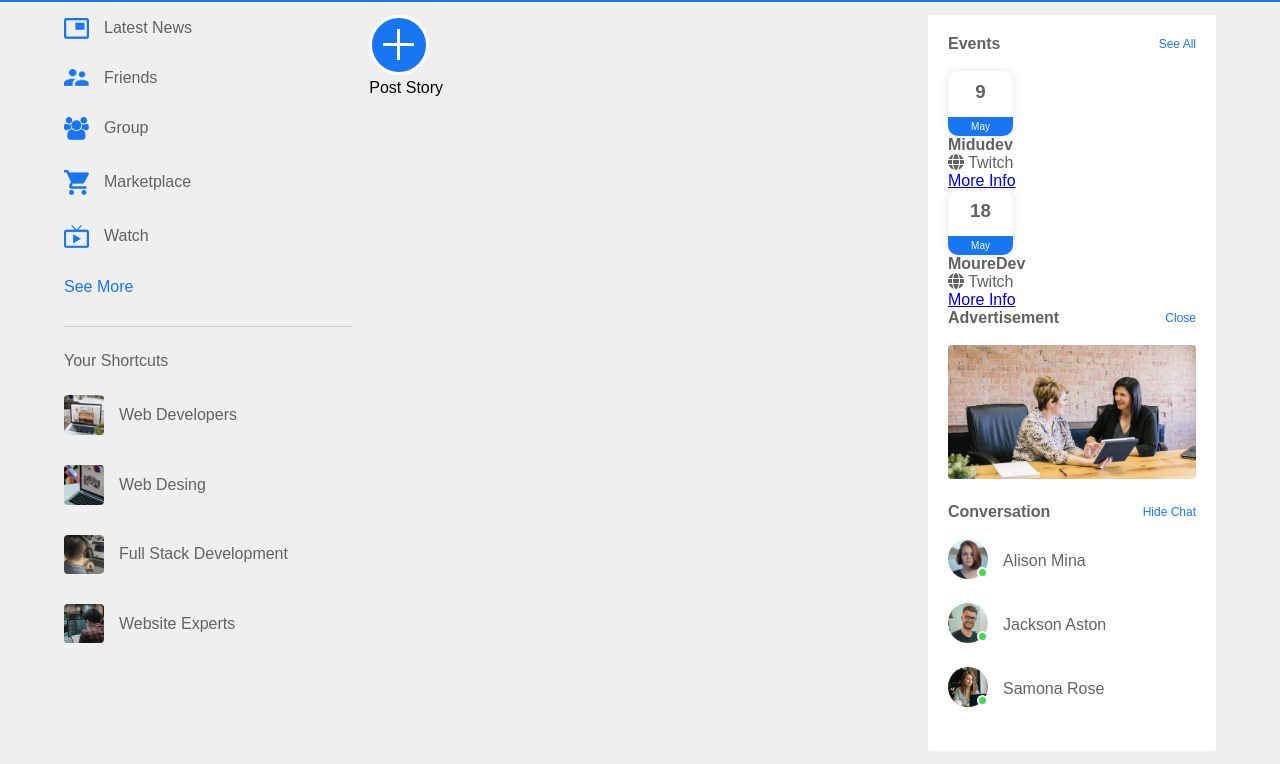
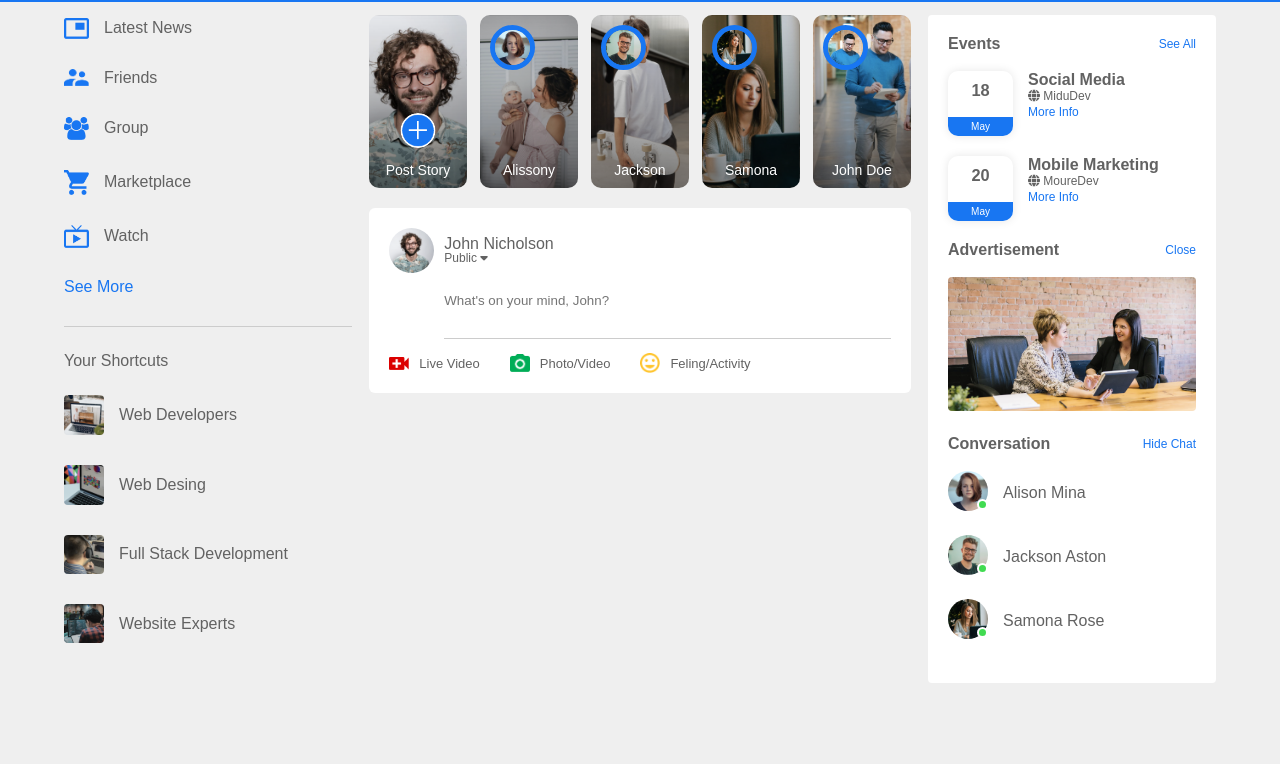
Before and after one commit to ramonsolis11/socialbook, a plain HTML site: page index.html in a window 1280 px wide. Shown: the part 52-816 px from the top of the page. Drawn offline with Linux system fonts and the light colour scheme.

Commit message:
Online_List

```diff
--- a/index.html
+++ b/index.html
@@ -1,69 +1,108 @@
 <!DOCTYPE html>
 <html lang="en">
   <head>
-    <meta charset="UTF-8">
-    <meta http-equiv="X-UA-Compatible" content="IE=edge">
-    <meta name="viewport" content="width=device-width, initial-scale=1.0">
+    <meta charset="UTF-8" />
+    <meta http-equiv="X-UA-Compatible" content="IE=edge" />
+    <meta name="viewport" content="width=device-width, initial-scale=1.0" />
     <title>SocialBook</title>
-    <link rel="stylesheet" href="style.css">
-    <script src="https://kit.fontawesome.com/1c632b172e.js" crossorigin="anonymous"></script>
+    <link rel="stylesheet" href="style.css" />
+    <script
+      src="https://kit.fontawesome.com/1c632b172e.js"
+      crossorigin="anonymous"
+    ></script>
   </head>
   <body>
-
     <nav>
       <div class="nav-left">
-            <img src="images/logo.png" class="logo">
+        <img src="images/logo.png" class="logo" />
         <ul>
-                <li><img src="images/notification.png"></li>
-                <li><img src="images/inbox.png"></li>
-                <li><img src="images/video.png"></li>
+          <li><img src="images/notification.png" /></li>
+          <li><img src="images/inbox.png" /></li>
+          <li><img src="images/video.png" /></li>
         </ul>
       </div>
       <div class="nav-right">
-
         <div class="search-box">
-                <img src="images/search.png">
-                <input type="text" placeholder="Search">
+          <img src="images/search.png" />
+          <input type="text" placeholder="Search" />
         </div>
         <div class="nav-user-icon online">
-                <img src="images/profile-pic.png">
+          <img src="images/profile-pic.png" />
         </div>
-
       </div>
     </nav>
 
     <div class="container">
       <div class="left-sidebar">
         <div class="imp-links">
-                <a href="#"><img src="images/news.png">Latest News</a>
-                <a href="#"><img src="images/friends.png">Friends</a>
-                <a href="#"><img src="images/group.png">Group</a>
-                <a href="#"><img src="images/marketplace.png">Marketplace</a>
-                <a href="#"><img src="images/watch.png">Watch</a>
+          <a href="#"><img src="images/news.png" />Latest News</a>
+          <a href="#"><img src="images/friends.png" />Friends</a>
+          <a href="#"><img src="images/group.png" />Group</a>
+          <a href="#"><img src="images/marketplace.png" />Marketplace</a>
+          <a href="#"><img src="images/watch.png" />Watch</a>
           <a href="#">See More</a>
         </div>
         <div class="shortcut-links">
           <p>Your Shortcuts</p>
-                <a href="#"><img src="images/shortcut-1.png">Web Developers</a>
-                <a href="#"><img src="images/shortcut-2.png">Web Desing</a>
-                <a href="#"><img src="images/shortcut-3.png">Full Stack Development</a>
-                <a href="#"><img src="images/shortcut-4.png">Website Experts</a>
+          <a href="#"><img src="images/shortcut-1.png" />Web Developers</a>
+          <a href="#"><img src="images/shortcut-2.png" />Web Desing</a>
+          <a href="#"
+            ><img src="images/shortcut-3.png" />Full Stack Development</a
+          >
+          <a href="#"><img src="images/shortcut-4.png" />Website Experts</a>
         </div>
       </div>
       <div class="main-content">
-
-
         <div class="story-gallery">
-                <div class="story">
-                    <img src="images/upload.png">
+          <div class="story story1">
+            <img src="images/upload.png" />
             <p>Post Story</p>
+          </div>
+          <div class="story story2">
+            <img src="images/member-1.png" />
+            <p>Alissony</p>
+          </div>
+          <div class="story story3">
+            <img src="images/member-2.png" />
+            <p>Jackson</p>
+          </div>
+          <div class="story story4">
+            <img src="images/member-3.png" />
+            <p>Samona</p>
+          </div>
+          <div class="story story5">
+            <img src="images/member-4.png" />
+            <p>John Doe</p>
           </div>
         </div>
 
+        <div class="write-post-container">
+          <div class="user-profile">
+            <img src="images/profile-pic.png" />
+            <div>
+              <p>John Nicholson</p>
+              <small
+                >Public <i class="fa-sharp fa-solid fa-caret-down"></i
+              ></small>
+            </div>
+          </div>
+
+          <div class="post-input-container">
+            <textarea
+              rows="3"
+              placeholder="What's on your mind, John?"
+            ></textarea>
+          </div>
+
+          <div class="add-post-links">
+            <a href="#"><img src="images/live-video.png" /> Live Video</a>
+            <a href="#"><img src="images/photo.png" /> Photo/Video</a>
+            <a href="#"><img src="images/feeling.png" /> Feling/Activity</a>
+          </div>
+        </div>
       </div>
 
       <div class="right-sidebar">
-
         <div class="sidebar-title">
           <h4>Events</h4>
           <a href="#">See All</a>
@@ -71,59 +110,56 @@
 
         <div class="event">
           <div class="left-event">
-                    <h3>9</h3>
+            <h3>18</h3>
             <span>May</span>
           </div>
           <div class="right-event">
-                    <h4>Midudev</h4>
-                    <p><i class="fa-solid fa-globe"></i> Twitch</p>
+            <h4>Social Media</h4>
+            <p><i class="fa-solid fa-globe"></i> MiduDev</p>
             <a href="#">More Info</a>
           </div>
         </div>
         <div class="event">
           <div class="left-event">
-                    <h3>18</h3>
+            <h3>20</h3>
             <span>May</span>
           </div>
           <div class="right-event">
-                    <h4>MoureDev</h4>
-                    <p><i class="fa-solid fa-globe"></i> Twitch</p>
+            <h4>Mobile Marketing</h4>
+            <p><i class="fa-solid fa-globe"></i> MoureDev</p>
             <a href="#">More Info</a>
           </div>
         </div>
-
         <div class="sidebar-title">
           <h4>Advertisement</h4>
           <a href="#">Close</a>
         </div>
-            <img src="images/advertisement.png" class="sidebar-ads">
+        <img src="images/advertisement.png" class="sidebar-ads" />
 
         <div class="sidebar-title">
           <h4>Conversation</h4>
           <a href="#">Hide Chat</a>
         </div>
 
-
         <div class="online-list">
           <div class="online">
-                    <img src="images/member-1.png">
+            <img src="images/member-1.png" />
           </div>
           <p>Alison Mina</p>
         </div>
         <div class="online-list">
           <div class="online">
-                    <img src="images/member-2.png">
+            <img src="images/member-2.png" />
           </div>
           <p>Jackson Aston</p>
         </div>
         <div class="online-list">
           <div class="online">
-                    <img src="images/member-3.png">
+            <img src="images/member-3.png" />
           </div>
           <p>Samona Rose</p>
         </div>
       </div>
     </div>
-
   </body>
 </html>
--- a/style.css
+++ b/style.css
@@ -143,7 +143,7 @@ nav{
     font-size: 12px;
 }
 
-.events{
+.event{
     display: flex;
     font-size: 14px;
     margin-bottom: 20px;
@@ -160,10 +160,10 @@ nav{
     overflow: hidden;
     box-shadow: 0 0 10px rgba(0, 0, 0, 0.1);
 }
-.events p{
+.event p{
     font-size: 12px;
 }
-.events a{
+.event a{
     font-size: 12px;
     text-decoration: none;
     color: #1876f2;
@@ -201,3 +201,118 @@ nav{
     top: unset;
     bottom: 5px;
 }
+
+.story-gallery{
+    display: flex;
+    justify-content: space-between;
+    margin-bottom: 20px;
+}
+.story{
+    flex-basis: 18%;
+    padding-top: 32%;
+    position: relative;
+    background-position: center;
+    background-size: cover;
+    border-radius: 10px;
+}
+.story img{
+    position: absolute;
+    width: 45px;
+    border-radius: 50%;
+    top: 10px;
+    left: 10px;
+    border: 5px solid #1876f2;
+}
+.story p{
+    position: absolute;
+    bottom: 10px;
+    width: 100%;
+    text-align: center;
+    color: #fff;
+    font-size: 14px;
+}
+.story1{
+    background-image: linear-gradient(transparent, rgba(0,0,0,0.5)),url(images/status-1.png);
+}
+.story2{
+    background-image: linear-gradient(transparent, rgba(0,0,0,0.5)),url(images/status-2.png);
+}
+.story3{
+    background-image: linear-gradient(transparent, rgba(0,0,0,0.5)),url(images/status-3.png);
+}
+.story4{
+    background-image: linear-gradient(transparent, rgba(0,0,0,0.5)),url(images/status-4.png);
+}
+.story5{
+    background-image: linear-gradient(transparent, rgba(0,0,0,0.5)),url(images/status-5.png);
+}
+.story.story1 img{
+    top: unset;
+    left: 50%;
+    bottom: 40px;
+    transform: translateX(-50%);
+    border: 0px;
+    width: 35px;
+}
+
+.write-post-container{
+    width: 100%;
+    background: #fff;
+    border-radius: 6px;
+    padding: 20px;
+    color: #626262;
+}
+.user-profile{
+    display: flex;
+    align-items: center;
+}
+.user-profile img{
+    width: 45px;
+    border-radius: 50%;
+    margin-right: 10px;
+}
+.user-profile p{
+    margin-bottom: -5px;
+    font-weight: 500;
+    color: #626262;
+}
+.user-profile small{
+    font-size: 12px;
+}
+
+.post-input-container{
+    padding-left: 55px;
+    padding-top: 20px;
+}
+.post-input-container textarea{
+    width: 100%;
+    border: 0;
+    outline: 0;
+    border-bottom: 1px solid #ccc;
+    background: transparent;
+    resize: none;
+}
+.add-post-links{
+    display: flex;
+    margin-top: 10px;
+}
+.add-post-links a{
+    text-decoration: none;
+    display: flex;
+    align-items: center;
+    color: #626262;
+    margin-right: 30px;
+    font-size: 13px;
+}
+.add-post-links a img{
+    width: 20px;
+    margin-right: 10px;
+}
+.post-container{
+    width: 100%;
+    background: #fff;
+    border-radius: 6px;
+    padding: 20px;
+    color: #626262;
+    margin: 20px 0;
+}
```
Lines whose indentation alone changed are shown as unchanged.
